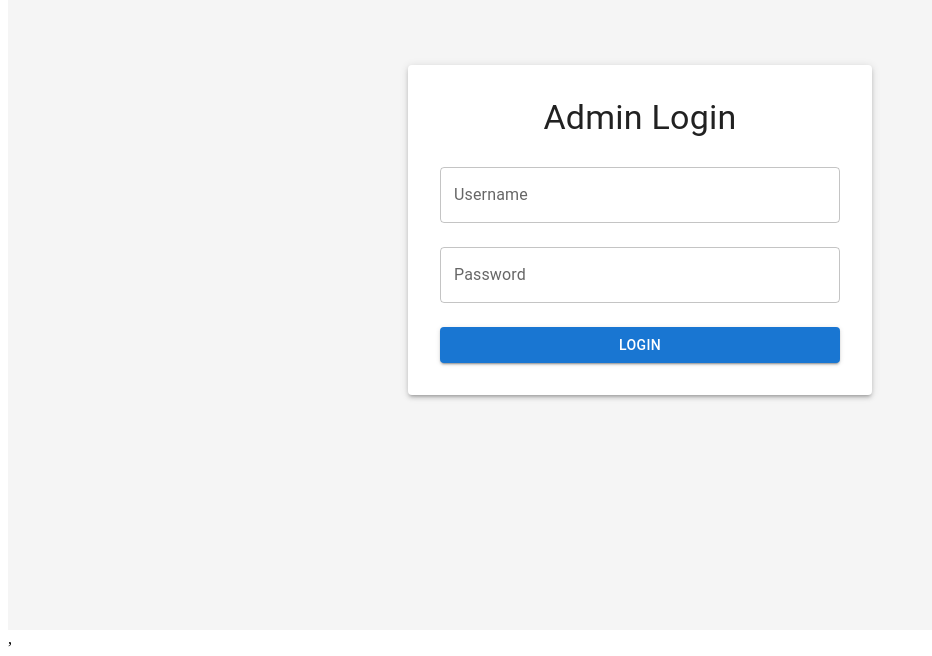
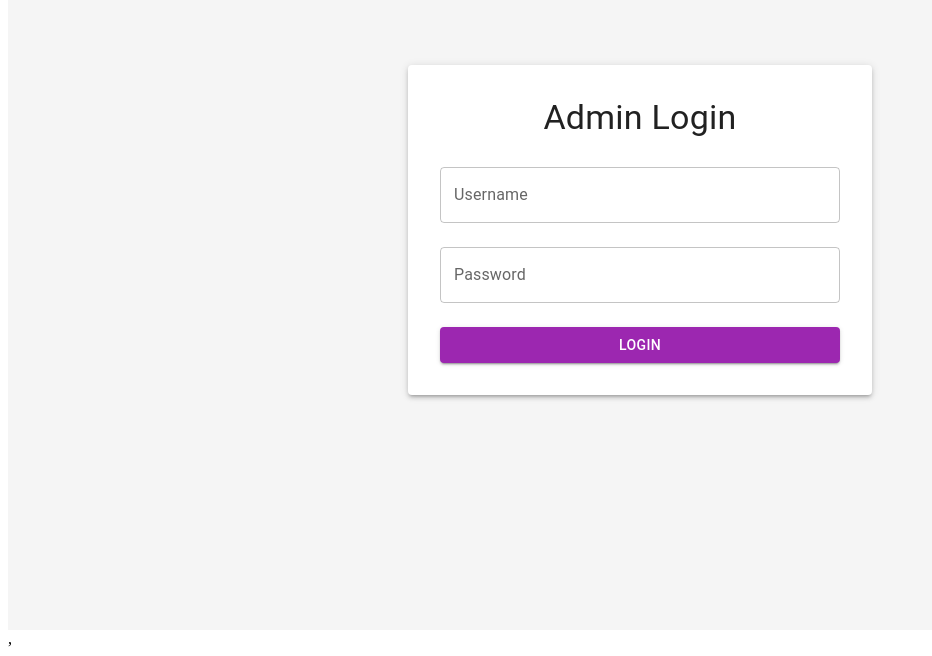
Before and after one commit to OwaiseZargerOxcyTech/goat-stock-management, a React (Vite) app: page /login in a window 1280 px wide. Shown: the part 178-834 px from the top of the page, without its empty margins (0-932 px from the left). Built offline with nearby package versions, Linux system fonts and the light colour scheme.

Commit message:
new color

```diff
--- a/src/components/AdminLogin.jsx
+++ b/src/components/AdminLogin.jsx
@@ -62,7 +62,7 @@ const AdminLogin = () => {
         )}
         <Button
           variant="contained"
-          color="primary"
+          color="secondary"
           fullWidth
           style={{ marginTop: "1rem" }}
           onClick={handleLogin}
```
